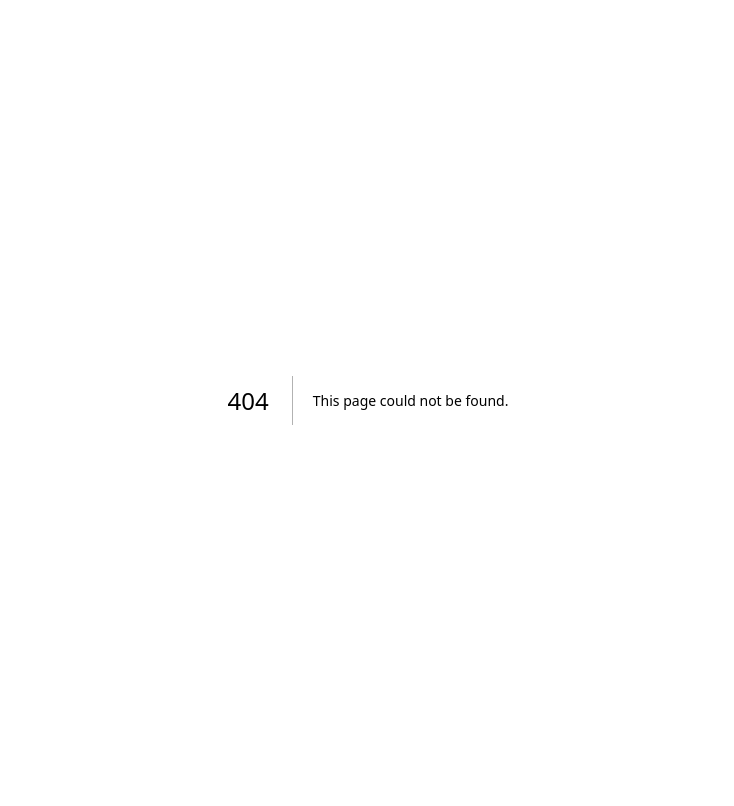
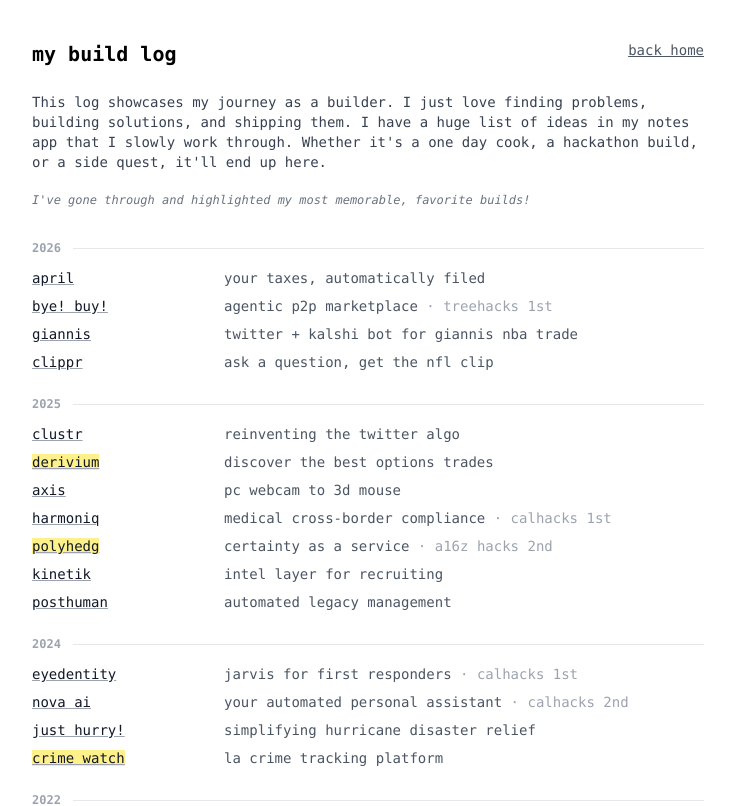
Before and after one commit to jpsingaraju/personal-website, a Next.js app: page /projects in a window 1280 px wide. Before the commit this address had no page. Shown: the top 806 px of the page, without its empty margins (272-1006 px from the left). Built offline with nearby package versions, Linux system fonts and the light colour scheme.

Commit message:
updated projects

```diff
--- a/app/art/page.tsx
+++ b/app/art/page.tsx
@@ -166,10 +166,11 @@ export default function ArtPortfolio() {
   };
 
   return (
-    <div className="min-h-screen bg-white font-mono">
+    <div className="min-h-screen bg-white font-mono flex justify-center px-4 sm:px-6">
+      <div className="max-w-2xl w-full">
       {/* Header */}
       <header>
-        <div className="max-w-2xl mx-auto px-4 sm:px-6 py-6">
+        <div className="py-6">
           <div className="flex justify-between items-start mt-4">
             <h1 className="text-lg sm:text-xl font-bold">my art portfolio</h1>
             <Link
@@ -183,25 +184,25 @@ export default function ArtPortfolio() {
       </header>
 
       {/* About Section */}
-      <div className="max-w-2xl mx-auto px-4 sm:px-6">
+      <div>
         <div className="space-y-4 text-xs sm:text-sm text-gray-700">
           <p>
-            Welcome! This website showcases hallmark pieces that represent
-            milestones in my journey as an artist. All pieces originate from my
-            imagination or reference photos I've personally taken. With every
-            new work, I challenge myself by exploring different mediums and
-            techniques, always seeking to expand my skills and knowledge.
+            This portfolio showcases hallmark pieces that represent milestones
+            in my journey as an artist. All pieces originate from my imagination
+            or reference photos I've personally taken. With every new work, I
+            challenge myself by exploring different mediums and techniques,
+            always seeking to expand my skills and knowledge.
           </p>
           <p className="text-xs text-gray-500 italic pt-1">
-            A sincere thank you the two art teachers that developed me as an
-            artist: Ms. Rosie and Mr. Buscemi!
+            A sincere thank you to Ms. Rosie and Mr. Buscemi for making me the
+            artist I am today!
           </p>
         </div>
       </div>
 
       {/* Masonry Gallery - Balanced Layout */}
       {selectedIndex === null && (
-        <div className="max-w-2xl mx-auto px-4 sm:px-6 py-8 pb-6">
+        <div className="py-8 pb-6">
           <div className="columns-1 md:columns-2 gap-6 space-y-6">
             {artworks.map((artwork, index) => (
               <div
@@ -257,7 +258,7 @@ export default function ArtPortfolio() {
 
       {/* Selected Artwork Detail View */}
       {selectedIndex !== null && (
-        <div className="max-w-2xl mx-auto px-4 sm:px-6 py-8 pb-6">
+        <div className="py-8 pb-6">
           <div className="space-y-6">
             {/* Image */}
             <div className="bg-gray-100 rounded-lg overflow-hidden">
@@ -299,13 +300,14 @@ export default function ArtPortfolio() {
 
       {/* Footer */}
       <footer>
-        <div className="max-w-2xl mx-auto px-4 sm:px-6 py-6">
+        <div className="py-6">
           <p className="text-xs text-gray-500 text-center">
             © {new Date().getFullYear()} Jathin Pranav Singaraju • All Rights
             Reserved
           </p>
         </div>
       </footer>
+      </div>
     </div>
   );
 }
--- a/app/page.tsx
+++ b/app/page.tsx
@@ -18,10 +18,7 @@ export default function Home(): JSX.Element {
           </div>
           <p className="text-xs sm:text-sm text-gray-600">
             builder, hooper,{" "}
-            <Link
-              href="/art"
-              className="underline decoration-gray-400 hover:decoration-gray-600 transition-all"
-            >
+            <Link href="/art" className="hover:text-gray-900 transition-colors">
               artist
             </Link>
             , and poker degen ;)
@@ -115,82 +112,22 @@ export default function Home(): JSX.Element {
           </ul>
         </section>
 
-        <section className="space-y-1">
-          <h2 className="text-xs sm:text-sm font-semibold">some projects:</h2>
-          <ul className="space-y-0.5 text-gray-600 text-xs sm:text-sm">
-            <li>
-              -{" "}
-              <Link
-                href="https://derivium.co"
-                className="underline decoration-gray-400 hover:decoration-gray-600 transition-all"
-                target="_blank"
-                rel="noopener noreferrer"
-              >
-                derivium
-              </Link>{" "}
-              -&gt; options discovery engine
-            </li>
-            <li>
-              -{" "}
-              <Link
-                href="https://x.com/jpsingaraju/status/1982939253463290265"
-                className="underline decoration-gray-400 hover:decoration-gray-600 transition-all"
-                target="_blank"
-                rel="noopener noreferrer"
-              >
-                harmoniq
-              </Link>{" "}
-              -&gt; calhacks (1st place)
-            </li>
-            <li>
-              -{" "}
-              <Link
-                href="https://devpost.com/software/bye-buy"
-                className="underline decoration-gray-400 hover:decoration-gray-600 transition-all"
-                target="_blank"
-                rel="noopener noreferrer"
-              >
-                bye! buy!
-              </Link>{" "}
-              -&gt; treehacks (1st place)
-            </li>
-            <li>
-              -{" "}
-              <Link
-                href="https://x.com/jpsingaraju/status/1977155001064825136"
-                className="underline decoration-gray-400 hover:decoration-gray-600 transition-all"
-                target="_blank"
-                rel="noopener noreferrer"
-              >
-                polyhedg
-              </Link>{" "}
-              -&gt; sftw x a16z hacks (2nd place)
-            </li>
-            {/* <li>
-              -{" "}
-              <Link
-                href="https://kinetikgigs.com"
-                className="underline decoration-gray-400 hover:decoration-gray-600 transition-all"
-                target="_blank"
-                rel="noopener noreferrer"
-              >
-                kinetik
-              </Link>{" "}
-              -&gt; intel layer for recruiting
-            </li>
-            <li>
-              -{" "}
-              <Link
-                href="https://devpost.com/software/posthuman"
-                className="underline decoration-gray-400 hover:decoration-gray-600 transition-all"
-                target="_blank"
-                rel="noopener noreferrer"
-              >
-                posthuman
-              </Link>{" "}
-              -&gt; treehacks
-            </li> */}
-          </ul>
+        <section className="space-y-1.5">
+          {[
+            { href: "/projects", label: "my projects" },
+            { href: "/art", label: "my artwork" },
+          ].map(({ href, label }) => (
+            <Link
+              key={href}
+              href={href}
+              className="group flex items-center gap-1.5 text-xs sm:text-sm font-bold text-black transition-colors w-fit"
+            >
+              {label}
+              <span className="inline-block transition-transform duration-200 group-hover:translate-x-1">
+                →
+              </span>
+            </Link>
+          ))}
         </section>
 
         <section className="space-y-2">
@@ -226,14 +163,14 @@ export default function Home(): JSX.Element {
             >
               <FaGithub size={18} />
             </Link>
-            <Link
+            {/* <Link
               href="https://devpost.com/jpsingaraju"
               className="text-gray-600 hover:text-indigo-700 transform hover:scale-105 transition-all duration-200"
               target="_blank"
               rel="noopener noreferrer"
             >
               <SiDevpost size={18} />
-            </Link>
+            </Link> */}
             <Link
               href="https://instagram.com/jpsingaraju"
               className="text-gray-600 hover:text-pink-600 transform hover:scale-105 transition-all duration-200"
--- /dev/null
+++ b/app/projects/page.tsx
@@ -0,0 +1,237 @@
+import Link from "next/link";
+
+const log = [
+  {
+    date: "2026",
+    href: "https://april-blush.vercel.app",
+    name: "april",
+    desc: "your taxes, automatically filed",
+    external: true,
+  },
+  {
+    date: "2026",
+    href: "https://devpost.com/software/bye-buy",
+    name: "bye! buy!",
+    desc: "agentic p2p marketplace",
+    tag: "treehacks 1st",
+    external: true,
+  },
+  {
+    date: "2026",
+    href: "https://github.com/jpsingaraju/giannis-kalshi-bot",
+    name: "giannis",
+    desc: "twitter + kalshi bot for giannis nba trade",
+    external: true,
+  },
+  {
+    date: "2026",
+    href: "https://github.com/jpsingaraju/nfl-clip-coach",
+    name: "clippr",
+    desc: "ask a question, get the nfl clip",
+    external: true,
+  },
+  {
+    date: "2025",
+    href: "https://devpost.com/software/clustr-tame6u",
+    name: "clustr",
+    desc: "reinventing the twitter algo",
+    external: true,
+  },
+  {
+    date: "2025",
+    href: "https://derivium.co",
+    name: "derivium",
+    desc: "discover the best options trades",
+    star: true,
+    external: true,
+  },
+  {
+    date: "2025",
+    href: "https://github.com/jpsingaraju/axis",
+    name: "axis",
+    desc: "pc webcam to 3d mouse",
+    external: true,
+  },
+  {
+    date: "2025",
+    href: "https://x.com/jpsingaraju/status/1982939253463290265",
+    name: "harmoniq",
+    desc: "medical cross-border compliance",
+    tag: "calhacks 1st",
+    external: true,
+  },
+  {
+    date: "2025",
+    href: "https://x.com/jpsingaraju/status/1977155001064825136",
+    name: "polyhedg",
+    desc: "certainty as a service",
+    tag: "a16z hacks 2nd",
+    star: true,
+    external: true,
+  },
+  {
+    date: "2025",
+    href: "https://kinetikgigs.com",
+    name: "kinetik",
+    desc: "intel layer for recruiting",
+    external: true,
+  },
+  {
+    date: "2025",
+    href: "https://devpost.com/software/posthuman",
+    name: "posthuman",
+    desc: "automated legacy management",
+    external: true,
+  },
+  {
+    date: "2024",
+    href: "https://devpost.com/software/eyedentity",
+    name: "eyedentity",
+    desc: "jarvis for first responders",
+    tag: "calhacks 1st",
+    external: true,
+  },
+  {
+    date: "2024",
+    href: "https://devpost.com/software/nova-your-automated-pa",
+    name: "nova ai",
+    desc: "your automated personal assistant",
+    tag: "calhacks 2nd",
+    external: true,
+  },
+  {
+    date: "2024",
+    href: "https://devpost.com/software/just-hurry",
+    name: "just hurry!",
+    desc: "simplifying hurricane disaster relief",
+    external: true,
+  },
+  {
+    date: "2024",
+    href: "https://x.com/jpsingaraju/status/1837926719116005680",
+    name: "crime watch",
+    desc: "la crime tracking platform",
+    star: true,
+    external: true,
+  },
+  {
+    date: "2022",
+    href: "https://devpost.com/software/sharez",
+    name: "share.",
+    desc: "social media for retail investors",
+    external: true,
+  },
+  {
+    date: "2022",
+    href: "https://devpost.com/software/spaceverse-yah3tl",
+    name: "spaceverse",
+    desc: "crowdsourcing space knowledge",
+    external: true,
+  },
+  {
+    date: "2022",
+    href: "https://devpost.com/software/ecogo-w3lzc9",
+    name: "eco go",
+    desc: "gamifying sustainability",
+    tag: "sdhacks 1st",
+    external: true,
+  },
+  {
+    date: "2021",
+    href: "https://www.youtube.com/watch?v=3qaAxZTMLfk",
+    name: "grade genius",
+    desc: "district grade app",
+    star: true,
+    external: true,
+  },
+  {
+    date: "2020",
+    href: "https://github.com/jpsingaraju/face-mask-detector",
+    name: "face mask detector",
+    desc: "ml model to detect face masks",
+    external: true,
+  },
+];
+
+const years = [...new Set(log.map((e) => e.date))].sort(
+  (a, b) => Number(b) - Number(a),
+);
+
+export default function BuildLog(): JSX.Element {
+  return (
+    <div className="min-h-screen bg-white font-mono flex justify-center px-4 sm:px-6">
+      <div className="max-w-2xl w-full">
+        <header>
+          <div className="py-6">
+            <div className="flex justify-between items-start mt-4">
+              <h1 className="text-lg sm:text-xl font-bold">my build log</h1>
+              <Link
+                href="/"
+                className="underline text-gray-600 hover:text-gray-900 transition-colors text-sm"
+              >
+                back home
+              </Link>
+            </div>
+          </div>
+        </header>
+
+        <div className="space-y-4 text-xs sm:text-sm text-gray-700">
+          <p>
+            This log showcases my journey as a builder. I just love finding
+            problems, building solutions, and shipping them. I have a huge list
+            of ideas in my notes app that I slowly work through. Whether
+            it&apos;s a one day cook, a hackathon build, or a side quest,
+            it&apos;ll end up here.
+          </p>
+          <p className="text-xs text-gray-500 italic pt-1">
+            I've gone through and highlighted my most memorable, favorite
+            builds!
+          </p>
+        </div>
+
+        <div className="pb-12 pt-8">
+          <div className="space-y-6">
+            {years.map((year) => (
+              <div key={year}>
+                <div className="flex items-center gap-3 mb-3">
+                  <span className="text-xs font-semibold text-gray-400">
+                    {year}
+                  </span>
+                  <div className="flex-1 border-t border-gray-200" />
+                </div>
+                <div className="space-y-2">
+                  {log
+                    .filter((e) => e.date === year)
+                    .map((entry) => (
+                      <div
+                        key={entry.name}
+                        className="grid grid-cols-[6.5rem_1fr] sm:grid-cols-[12rem_1fr] text-xs sm:text-sm"
+                      >
+                        <Link
+                          href={entry.href}
+                          className="underline decoration-gray-400 hover:decoration-gray-600 transition-all text-gray-900 w-fit block"
+                          {...(entry.external
+                            ? { target: "_blank", rel: "noopener noreferrer" }
+                            : {})}
+                        >
+                          <span className={entry.star ? "bg-yellow-200" : ""}>
+                            {entry.name}
+                          </span>
+                        </Link>
+                        <div className="text-gray-600">
+                          {entry.desc}
+                          {entry.tag && (
+                            <span className="text-gray-400"> · {entry.tag}</span>
+                          )}
+                        </div>
+                      </div>
+                    ))}
+                </div>
+              </div>
+            ))}
+          </div>
+        </div>
+      </div>
+    </div>
+  );
+}
```
